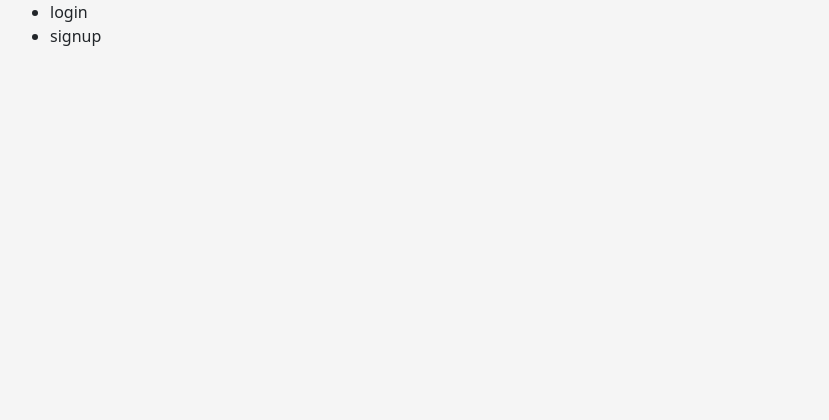
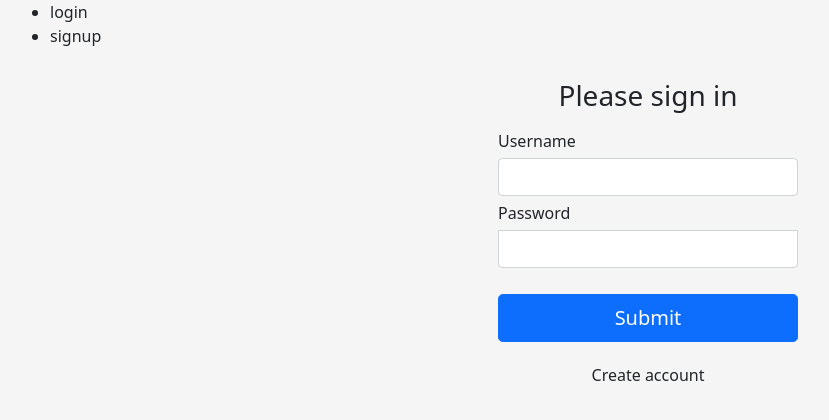
Before and after one commit to andrewrobles/Login, a React (Create React App) app in the folder frontend/: page / in a window 1280 px wide. Shown: the top 420 px of the page, without its empty margins (2-831 px from the left). Built offline with nearby package versions, Linux system fonts and the light colour scheme.

Commit message:
Set sign in page as start page

```diff
--- a/frontend/src/App.js
+++ b/frontend/src/App.js
@@ -92,7 +92,7 @@ class App extends Component {
         form = <SignupForm handle_signup={this.handle_signup} />;
         break;
       default:
-        form = null;
+        form = <LoginForm handle_login={this.handle_login} />;
     }
 
     return (
--- a/frontend/src/components/LoginForm.js
+++ b/frontend/src/components/LoginForm.js
@@ -23,9 +23,10 @@ class LoginForm extends React.Component {
     return (
       <main class="form-signin">
         <form onSubmit={e => this.props.handle_login(e, this.state)}>
-          <h1 class="h3 mb-3 fw-normal">Please sign in</h1>
+          <h1 class="h3 mb-3 fw-normal d-flex justify-content-center">Please sign in</h1>
 
           <label htmlFor="username">Username</label>
+
           <input
             type="text"
             name="username"
@@ -44,7 +45,7 @@ class LoginForm extends React.Component {
           <input class="w-100 btn btn-lg btn-primary mt-3" type="submit" />
         </form>
         <div class="mt-3">
-          <label>
+          <label class="d-flex justify-content-center">
             <span type="checkbox" value="remember-me">Create account</span>
           </label>
         </div>
```
